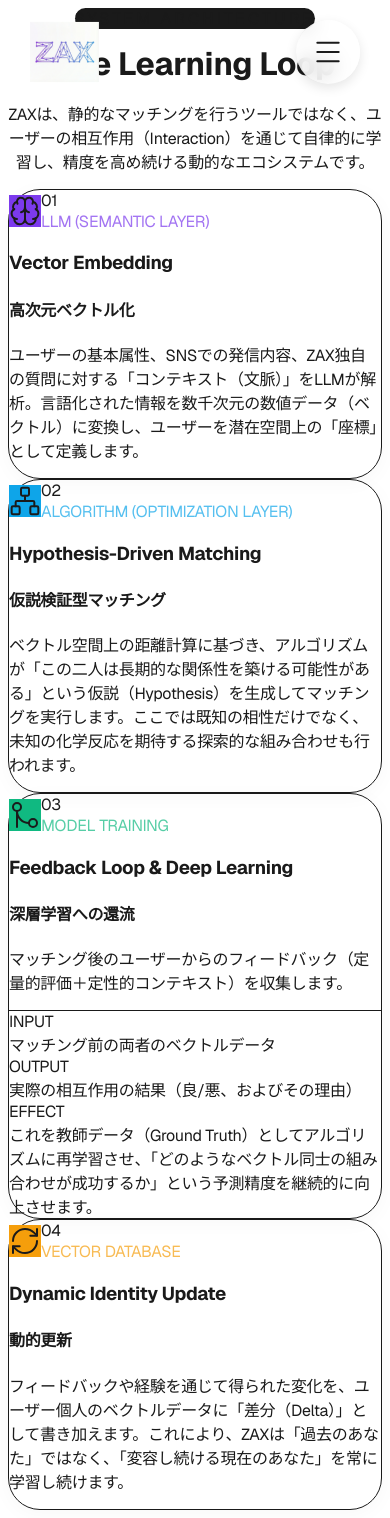
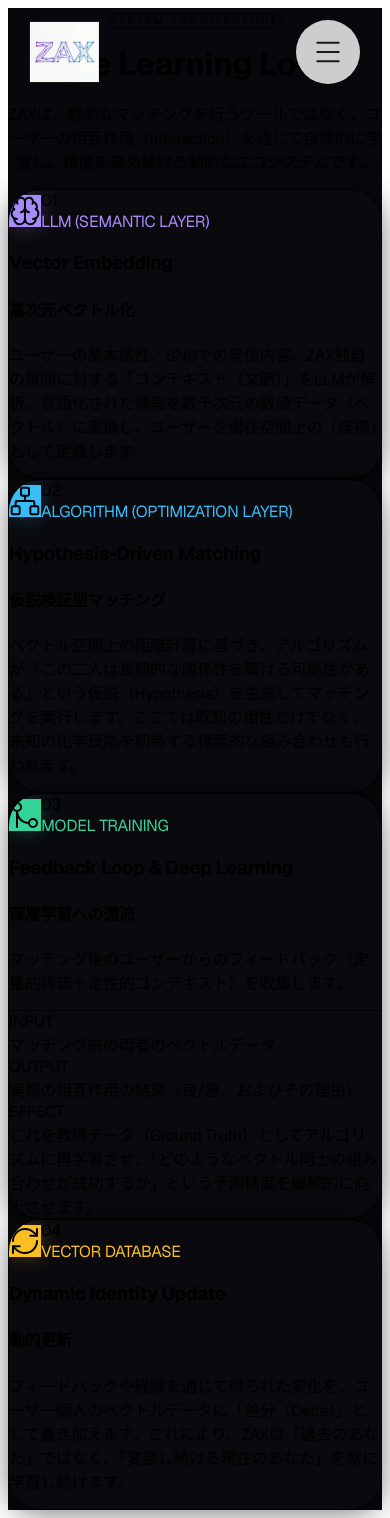
Before and after one commit to fumi3333/ZAX, a Next.js app: page /product in a window 390 px wide. Built offline with nearby package versions, Linux system fonts and the light colour scheme.

Commit message:
Redesign About and Product pages to Dark Premium Theme

```diff
--- a/src/app/product/page.tsx
+++ b/src/app/product/page.tsx
@@ -1,7 +1,6 @@
 "use client";
 
 import { motion } from "framer-motion";
-import CorporateHeader from "@/components/CorporateHeader";
 import { Brain, Network, GitMerge, RefreshCw } from "lucide-react";
 
 export default function ProductPage() {
@@ -13,7 +12,7 @@
       role: "LLM (Semantic Layer)",
       description: "ユーザーの基本属性、SNSでの発信内容、ZAX独自の質問に対する「コンテキスト（文脈）」をLLMが解析。言語化された情報を数千次元の数値データ（ベクトル）に変換し、ユーザーを潜在空間上の「座標」として定義します。",
       icon: Brain,
-      color: "#7C3AED"
+      color: "#A78BFA"
     },
     {
       id: "02",
@@ -22,7 +21,7 @@
       role: "Algorithm (Optimization Layer)",
       description: "ベクトル空間上の距離計算に基づき、アルゴリズムが「この二人は長期的な関係性を築ける可能性がある」という仮説（Hypothesis）を生成してマッチングを実行します。ここでは既知の相性だけでなく、未知の化学反応を期待する探索的な組み合わせも行われます。",
       icon: Network,
-      color: "#0EA5E9"
+      color: "#38BDF8"
     },
     {
       id: "03",
@@ -36,7 +35,7 @@
         { label: "Effect", value: "これを教師データ（Ground Truth）としてアルゴリズムに再学習させ、「どのようなベクトル同士の組み合わせが成功するか」という予測精度を継続的に向上させます。" }
       ],
       icon: GitMerge,
-      color: "#10B981"
+      color: "#34D399"
     },
     {
       id: "04",
@@ -45,27 +44,30 @@
       role: "Vector Database",
       description: "フィードバックや経験を通じて得られた変化を、ユーザー個人のベクトルデータに「差分（Delta）」として書き加えます。これにより、ZAXは「過去のあなた」ではなく、「変容し続ける現在のあなた」を常に学習し続けます。",
       icon: RefreshCw,
-      color: "#F59E0B"
+      color: "#FBBF24"
     }
   ];
 
   return (
-    <main className="min-h-screen bg-slate-50 font-sans text-[#1A1A1A] selection:bg-[#7C3AED] selection:text-white">
+    <main className="min-h-screen bg-[#08080C] font-sans text-white selection:bg-indigo-500/30 selection:text-white">
+      {/* Background Grid */}
+      <div className="fixed inset-0 pointer-events-none z-0">
+          <div className="absolute inset-0 bg-[linear-gradient(rgba(255,255,255,0.03)_1px,transparent_1px),linear-gradient(90deg,rgba(255,255,255,0.03)_1px,transparent_1px)] bg-[size:50px_50px] [mask-image:radial-gradient(ellipse_60%_60%_at_50%_50%,#000_70%,transparent_100%)]" />
+      </div>
 
-
-      <div className="pt-32 pb-24 px-6 md:px-12 lg:px-24 max-w-[1400px] mx-auto">
+      <div className="relative z-10 pt-40 pb-24 px-6 md:px-12 lg:px-24 max-w-[1400px] mx-auto">
         <motion.div
           initial={{ opacity: 0, y: 20 }}
           animate={{ opacity: 1, y: 0 }}
           className="mb-24 text-center md:text-left"
         >
-          <div className="inline-block px-4 py-2 mb-6 rounded-full bg-[#1A1A1A] text-white text-xs font-bold tracking-[0.2em]">
+          <div className="inline-block px-4 py-2 mb-6 rounded-full bg-white/5 border border-white/10 text-white/60 text-[10px] font-bold tracking-[0.3em] backdrop-blur-sm">
             SYSTEM ARCHITECTURE
           </div>
-          <h1 className="text-5xl md:text-7xl font-black tracking-tighter mb-8 leading-[0.9]">
+          <h1 className="text-5xl md:text-8xl font-black tracking-tighter mb-8 leading-[0.9]">
             The Learning Loop
           </h1>
-          <p className="text-xl md:text-2xl leading-relaxed font-medium text-gray-500 max-w-4xl">
+          <p className="text-xl md:text-2xl leading-relaxed font-light text-slate-400 max-w-4xl">
             ZAXは、静的なマッチングを行うツールではなく、<br className="hidden md:block" />
             ユーザーの相互作用（Interaction）を通じて自律的に学習し、<br className="hidden md:block" />
             精度を高め続ける動的なエコシステムです。
@@ -74,7 +76,7 @@
 
         <div className="grid grid-cols-1 md:grid-cols-2 gap-8 lg:gap-16 relative">
           {/* Connecting Line (Desktop) */}
-          <div className="hidden md:block absolute top-[10%] bottom-[10%] left-1/2 w-px bg-gray-200 -translate-x-1/2" />
+          <div className="hidden md:block absolute top-[10%] bottom-[10%] left-1/2 w-px bg-white/10 -translate-x-1/2" />
 
           {steps.map((step, i) => (
             <motion.div
@@ -87,38 +89,40 @@
             >
               {/* Dot on line */}
               <div
-                className={`hidden md:flex absolute top-12 w-4 h-4 rounded-full border-4 border-white shadow-lg items-center justify-center z-10
+                className={`hidden md:flex absolute top-12 w-4 h-4 rounded-full border-4 border-[#08080C] shadow-[0_0_15px_rgba(255,255,255,0.3)] items-center justify-center z-10
                   ${i % 2 === 0 ? "right-[-8px] translate-x-1/2" : "left-[-8px] -translate-x-1/2"}`}
                 style={{ backgroundColor: step.color }}
               />
 
-              <div className="group relative p-8 md:p-12 rounded-[2rem] bg-white border border-gray-100 shadow-[0_4px_20px_rgba(0,0,0,0.03)] hover:shadow-[0_20px_40px_rgba(0,0,0,0.08)] transition-all duration-500">
-                <div className={`mb-8 flex items-center gap-4 ${i % 2 === 0 ? "md:flex-row-reverse" : "md:flex-row"}`}>
+              <div className="group relative p-8 md:p-12 rounded-[2rem] bg-[#0A0A10]/80 border border-white/5 shadow-[0_4px_30px_rgba(0,0,0,0.5)] backdrop-blur-md hover:border-white/20 transition-all duration-500 overflow-hidden">
+                <div className="absolute inset-0 bg-gradient-to-br from-white/5 to-transparent opacity-0 group-hover:opacity-100 transition-opacity duration-500" />
+
+                <div className={`relative z-10 mb-8 flex items-center gap-4 ${i % 2 === 0 ? "md:flex-row-reverse" : "md:flex-row"}`}>
                   <div
-                    className="w-16 h-16 rounded-2xl flex items-center justify-center text-white shadow-lg"
-                    style={{ backgroundColor: step.color }}
+                    className="w-16 h-16 rounded-2xl flex items-center justify-center text-black font-bold shadow-lg"
+                    style={{ backgroundColor: step.color, boxShadow: `0 0 20px ${step.color}40` }}
                   >
                     <step.icon size={32} strokeWidth={1.5} />
                   </div>
                   <div className="flex-1">
-                    <div className="text-sm font-bold tracking-widest text-gray-400 mb-1">{step.id}</div>
-                    <div className="text-xs font-mono font-bold tracking-wider uppercase opacity-70" style={{ color: step.color }}>{step.role}</div>
+                    <div className="text-sm font-bold tracking-widest text-slate-500 mb-1">{step.id}</div>
+                    <div className="text-xs font-mono font-bold tracking-wider uppercase" style={{ color: step.color }}>{step.role}</div>
                   </div>
                 </div>
 
-                <h3 className="text-2xl md:text-3xl font-bold mb-2 tracking-tight">{step.title}</h3>
-                <h4 className="text-lg font-bold text-gray-400 mb-6">{step.subtitle}</h4>
+                <h3 className="relative z-10 text-2xl md:text-3xl font-bold mb-2 tracking-tight text-white">{step.title}</h3>
+                <h4 className="relative z-10 text-lg font-bold text-slate-500 mb-6">{step.subtitle}</h4>
 
-                <p className="text-base leading-loose text-gray-600 font-medium mb-6">
+                <p className="relative z-10 text-base leading-loose text-slate-400 font-medium mb-6">
                   {step.description}
                 </p>
 
                 {step.details && (
-                  <div className="space-y-3 pt-6 border-t border-gray-100">
+                  <div className="relative z-10 space-y-3 pt-6 border-t border-white/10">
                     {step.details.map((detail, idx) => (
                       <div key={idx} className={`text-sm ${i % 2 === 0 ? "md:flex-row-reverse" : ""}`}>
-                        <span className="font-bold text-xs uppercase tracking-wider text-gray-400 block mb-1">{detail.label}</span>
-                        <span className="block text-gray-700 font-medium">{detail.value}</span>
+                        <span className="font-bold text-xs uppercase tracking-wider text-slate-500 block mb-1">{detail.label}</span>
+                        <span className="block text-slate-300 font-medium">{detail.value}</span>
                       </div>
                     ))}
                   </div>
```
